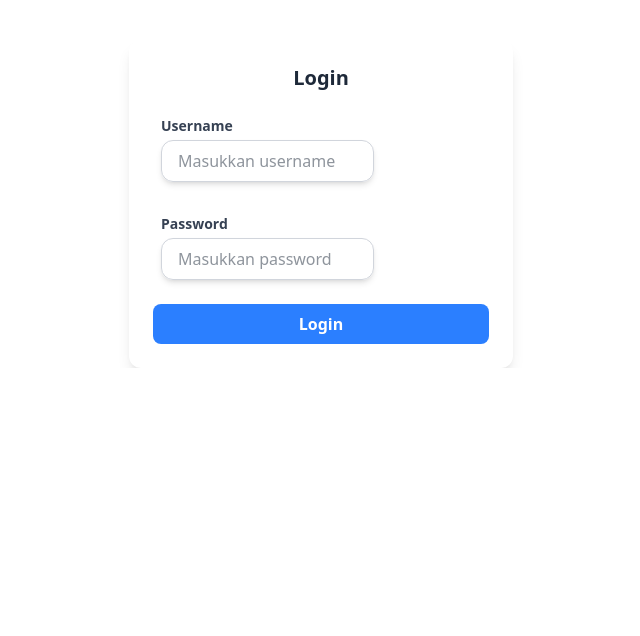
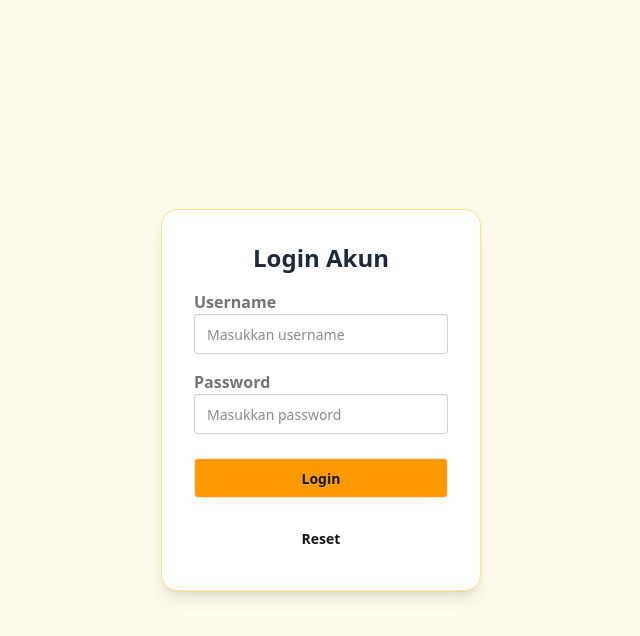
Before and after one commit to Dadento12/dayak-craft-kewirausahaan, a React (Vite) app: page /login in a window 1280 px wide. Shown: the top 636 px of the page, without its empty margins (319-959 px from the left). Built offline with nearby package versions, Linux system fonts and the light colour scheme.

Commit message:
add auth and dashboard view

```diff
--- a/src/App.jsx
+++ b/src/App.jsx
@@ -2,13 +2,15 @@ import HomePage from "./view/HomeView";
 import Login from './view/LoginView'
 import UserDashboard from "./view/UserDashboard";
 import { Routes, Route } from "react-router-dom";
+import LoginView from "./view/LoginView";
 export default function App() {
   return (
     <Routes>
       <Route path="/" element={<HomePage />} />
       <Route path="/dashboard" element={<UserDashboard />} />
       {/* <Route path="/product/:id" element={<ProductDetail />} /> */}
-      <Route path="/login" element={<Login />} />
+      <Route path="/login" element={<LoginView />} />
+      <Route path="/dashboard" element={ <UserDashboard />}/>
     </Routes>
   );
 }
--- a/src/component/navbar.jsx
+++ b/src/component/navbar.jsx
@@ -1,4 +1,9 @@
+import Button from "./ui/button";
+import { useNavigate } from "react-router-dom";
+
 export default function Navbar() {
+  const navigate = useNavigate();
+
   return (
     <nav className="w-full bg-amber-300 shadow-md p-4 flex flex-col sm:flex-row sm:justify-between sm:items-center gap-3">
       <h1 className="text-xl font-bold text-gray-800 text-center sm:text-left">
@@ -6,16 +11,12 @@ export default function Navbar() {
       </h1>
 
       <div className="flex w-full sm:w-auto justify-center sm:justify-end">
-        <input
-          type="text"
-          placeholder="Cari produk..."
-          className="w-full sm:w-64 px-4 py-2 rounded-l-xl border bg-gray-200 border-gray-300 focus:outline-none"
-        />
-        <button
-          className="bg-gray-800 text-white px-4 py-2 rounded-r-xl hover:bg-gray-900 transition-all"
+        <Button
+          onClick={() => navigate("/login")}
+          className="bg-amber-500 hover:bg-amber-600 text-gray-900 px-6 py-2 rounded-xl font-semibold shadow-md transition duration-200"
         >
-          Cari
-        </button>
+          Login
+        </Button>
       </div>
     </nav>
   );
--- a/src/component/upper.jsx
+++ b/src/component/upper.jsx
@@ -1,38 +1,37 @@
-import Button from './ui/button'
-import DayakCraftLogo from '../assets/logo/logo.png'
+import Button from "./ui/button";
+import DayakCraftLogo from "../assets/logo/logo.png";
+import { useNavigate } from "react-router-dom";
 
 export default function Upper() {
+  const navigate = useNavigate();
+
   return (
     <section className="w-full h-auto flex flex-col md:flex-row items-center justify-between p-8 bg-amber-50">
-
       {/* Kolom 1: teks dan tombol */}
       <div className="flex-1 flex flex-col gap-4 md:pr-8 text-center md:text-left">
         <h1 className="text-4xl font-bold text-gray-900">
           Warisan Budaya Dalam Setiap Karya
         </h1>
         <p className="text-gray-700 text-lg">
-          Temukan keindahan dan makna filosofis dalam setiap kerajinan tangan khas Suku Dayak yang dibuat dengan penuh ketelitian dan penghayatan.
+          Temukan keindahan dan makna filosofis dalam setiap kerajinan tangan
+          khas Suku Dayak yang dibuat dengan penuh ketelitian dan penghayatan.
         </p>
         <p>
-          Setiap produk yang tersedia di buat langsung dengan tangan oleh sang pengrajin sehingga kualitasi tidak perlu dipertanyakan.
+          Setiap produk yang tersedia dibuat langsung dengan tangan oleh sang
+          pengrajin sehingga kualitas tidak perlu dipertanyakan.
         </p>
-        {/* <div className="flex gap-4 justify-center md:justify-start mt-4">
-          <Button className="bg-amber-400 hover:bg-amber-500 text-gray-900 px-6 py-2 rounded-xl">
-            Cari Produk
-          </Button>
-          <Button className="bg-gray-300 hover:bg-gray-400 text-gray-800 px-6 py-2 rounded-xl">
-            Tentang Kami
-          </Button> */}
-      {/* </div> */}
       </div>
 
       {/* Kolom 2: elemen bulat dekoratif */}
       <div className="flex-1 flex items-center justify-center mt-8 md:mt-0">
-        <div className="w-64 h-64 md:w-80 md:h-80 bg-amber-400 rounded-full shadow-xl flex items-center justify-center text-white font-bold text-xl">
-          <img src={DayakCraftLogo} alt="Logo Dayak Craft"/>
+        <div className="w-64 h-64 md:w-80 md:h-80 bg-amber-400 rounded-full shadow-xl flex items-center justify-center overflow-hidden">
+          <img
+            src={DayakCraftLogo}
+            alt="Logo Dayak Craft"
+            className="w-56 h-56 object-contain"
+          />
         </div>
       </div>
-
     </section>
-  )
+  );
 }
--- /dev/null
+++ b/src/view/DashboardView.jsx
@@ -0,0 +1,9 @@
+import React from 'react'
+
+function DashboardView() {
+  return (
+    <div>DashboardView</div>
+  )
+}
+
+export default DashboardView
--- a/src/view/LoginView.jsx
+++ b/src/view/LoginView.jsx
@@ -1,79 +1,91 @@
-import { useState } from "react";
-import Button from "../component/ui/button";
-import Input from "../component/ui/input";
+  import React, { useState } from "react";
+  import { useNavigate } from "react-router-dom";
 
-async function handleLogin(username, password) {
-  try {
-    const backendUrl = "http://localhost:3000/login";
-    const response = await fetch(backendUrl, {
-      method: "POST",
-      headers: {
-        "Content-Type": "application/json",
-      },
-      body: JSON.stringify({ username, password }),
-    });
 
-    if (!response.ok) throw new Error("Gagal login");
-    const data = await response.json();
-    console.log("Login sukses:", data);
-    return data;
-  } catch (error) {
-    console.error("Error login:", error);
-    return null;
-  }
+  export default function LoginView() {
+    const navigate = useNavigate();
+    const [form, setForm] = useState({ username: "", password: "" });
+    const [loading, setLoading] = useState(false);
+    const [error, setError] = useState("");
+
+    const handleChange = (e) => {
+      setForm({ ...form, [e.target.name]: e.target.value });
+      setError("");
+    };
+
+    const handleSubmit = (e) => {
+      e.preventDefault();
+      if (!form.username || !form.password) {
+        setError("Isi semua kolom terlebih dahulu!");
+        return;
       }
 
-function Login() {
-  const [username, setUsername] = useState("");
-  const [password, setPassword] = useState("");
-  const [loading, setLoading] = useState(false);
-
-  const onSubmit = async (e) => {
-    e.preventDefault();
+      // Validasi kredensial dummy
+      if (form.username === "@AdminDashboard" && form.password === "  ") {
         setLoading(true);
-    const result = await handleLogin(username, password);
+        setTimeout(() => {
           setLoading(false);
-
-    if (result) {
-    //   console.log("Redirect ke dashboard");
-      // contoh redirect pakai react-router:
-      // navigate('/dashboard');
+          navigate("/dashboard", { state: { username: form.username } });
+        }, 2000);
+      } else {
+        setError("Username atau password salah!");
       }
     };
 
     return (
+      <div className="flex items-center justify-center min-h-screen bg-amber-50">
         <form
-      onSubmit={onSubmit}
-      className="flex flex-col gap-4 p-6 bg-white shadow-lg rounded-xl max-w-sm mx-auto mt-10"
+          onSubmit={handleSubmit}
+          className="bg-white shadow-lg rounded-2xl p-8 w-80 flex flex-col gap-4 border border-amber-200"
         >
-      <h1 className="text-xl font-bold text-center text-gray-800">Login</h1>
+          <h2 className="text-center text-2xl font-bold text-gray-800">
+            Login Akun
+          </h2>
 
-      <Input
-        label="Username"
+          {error && (
+            <p className="text-red-500 text-sm text-center font-medium">
+              {error}
+            </p>
+          )}
+
+          <div>
+            <label className="label font-semibold">Username</label>
+            <input
+              type="text"
+              name="username"
+              value={form.username}
+              onChange={handleChange}
+              className="input input-bordered w-full"
               placeholder="Masukkan username"
-        value={username}
-        onChange={(e) => setUsername(e.target.value)}
+              required
             />
+          </div>
 
-      <Input
-        label="Password"
+          <div>
+            <label className="label font-semibold">Password</label>
+            <input
+              type="password"
+              name="password"
+              value={form.password}
+              onChange={handleChange}
+              className="input input-bordered w-full"
               placeholder="Masukkan password"
-        type="password"
-        value={password}
-        onChange={(e) => setPassword(e.target.value)}
+              required
             />
+          </div>
 
-      <Button
+          <button
             type="submit"
+            className="btn bg-amber-500 hover:bg-amber-600 text-gray-900 font-semibold mt-2"
             disabled={loading}
-        className={`${
-          loading ? "bg-gray-400" : "bg-blue-500 hover:bg-blue-600"
-        } text-white rounded-lg py-2 transition-all`}
           >
-        {loading ? "Loading..." : "Login"}
-      </Button>
+            {loading ? "Memproses..." : "Login"}
+          </button>
+
+          <button type="reset" className="btn btn-ghost w-full mt-1">
+            Reset
+          </button>
         </form>
+      </div>
     );
   }
-
-export default Login;
```
Also changed, not shown: src/view/UserDashboard.jsx (+32 -38 lines). Lines whose indentation alone changed are shown as unchanged.
